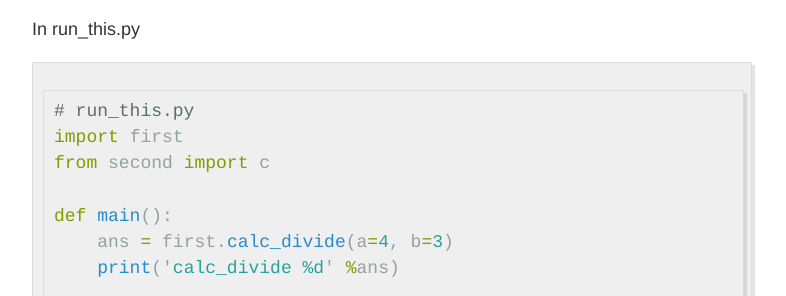
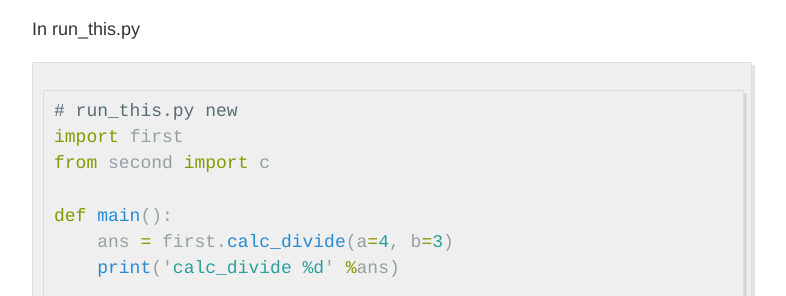
Before and after one commit to devennn/devennn.github.io, a Jekyll site: the page built from _posts/2020-01-9-python-packages.md, in a window 1280 px wide and 900 px high, scrolled down 541 px. Shown: the part 159-455 px from the top of the window, without its empty margins (248-1034 px from the left). Built offline with Jekyll 4.4.1, drawn with Linux system fonts in a browser that asks for light colours.

Commit message:
Update 2020-01-9-python-packages.md

```diff
--- a/_posts/2020-01-9-python-packages.md
+++ b/_posts/2020-01-9-python-packages.md
@@ -21,7 +21,7 @@ The example shown use run_this.py as the main script. It use few components from
 
 In run_this.py
 ~~~python
-# run_this.py
+# run_this.py new
 import first
 from second import c
 
```
